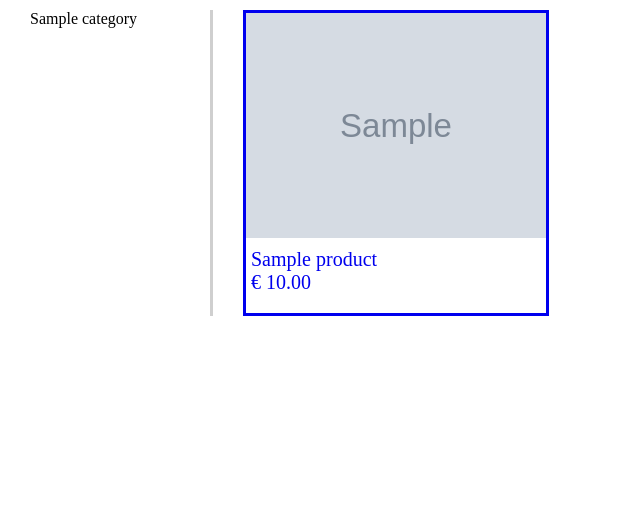
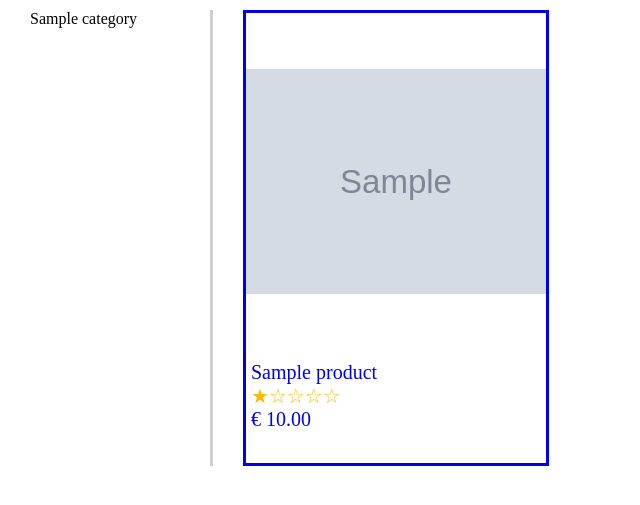
Before and after one commit to quekyuyang/online-shop, a Django app: page / in a window 1280 px wide. Shown: the part 45-550 px from the top of the page, without its empty margins (0-640 px from the left). Run offline with Django 4.2, Linux system fonts and the light colour scheme; tables that the repository leaves empty hold one stand-in row (values such as "Sample post"); grey boxes marked "Sample" are stand-in pictures; parts of the project's set-up code (start-up, migrations or seed data) failed here and were passed over.

Commit message:
Display rating stars when browsing products

```diff
--- a/shop/static/shop/browse.css
+++ b/shop/static/shop/browse.css
@@ -41,7 +41,7 @@ div.products {
 .image {
   float: left;
   width: 300px;
-  height: 300px;
+  height: 450px;
   border: solid;
   margin-right: 5px;
 }
@@ -58,3 +58,7 @@ div.products {
   font-size: 20px;
   margin: 0px 5px;
 }
+
+.rating-stars {
+  color: #fcba03;
+}
--- a/shop/templates/shop/browse.html
+++ b/shop/templates/shop/browse.html
@@ -50,6 +50,7 @@
           <img src="{% if product.primary_image %}{{ product.primary_image.image.url }}
                     {% else %}{% static 'shop/default_image.png' %}{% endif %}">
           <div>{{ product.name | truncatechars:50 }}</div>
+          <div class="rating-stars">{{ product.rating_stars | safe }}</div>
           <div>&euro; {{ product.price | floatformat:"2" }}</div>
         </div>
       </a>
--- a/shop/views.py
+++ b/shop/views.py
@@ -12,6 +12,13 @@ from .cart import Cart
 
 def homepage(request):
     products = Product.objects.all()
+    for product in products:
+        mean_rating = product.review_set.all().aggregate(Avg('rating'))['rating__avg']
+        if mean_rating:
+            product.rating_stars = rating_stars(round(mean_rating))
+        else:
+            product.rating_stars = ''
+
     categories = Category.objects.filter(parent__isnull=True)
     template = loader.get_template('shop/browse.html')
     context = {'products': products, 'sibling_categories': categories}
@@ -150,6 +157,13 @@ def browse(request, category_name):
     child_categories = category.children.all()
 
     products = category_products(category)
+    for product in products:
+        mean_rating = product.review_set.all().aggregate(Avg('rating'))['rating__avg']
+        if mean_rating:
+            product.rating_stars = rating_stars(round(mean_rating))
+        else:
+            product.rating_stars = ''
+
     template = loader.get_template('shop/browse.html')
     context = {
         'products': products,
```
